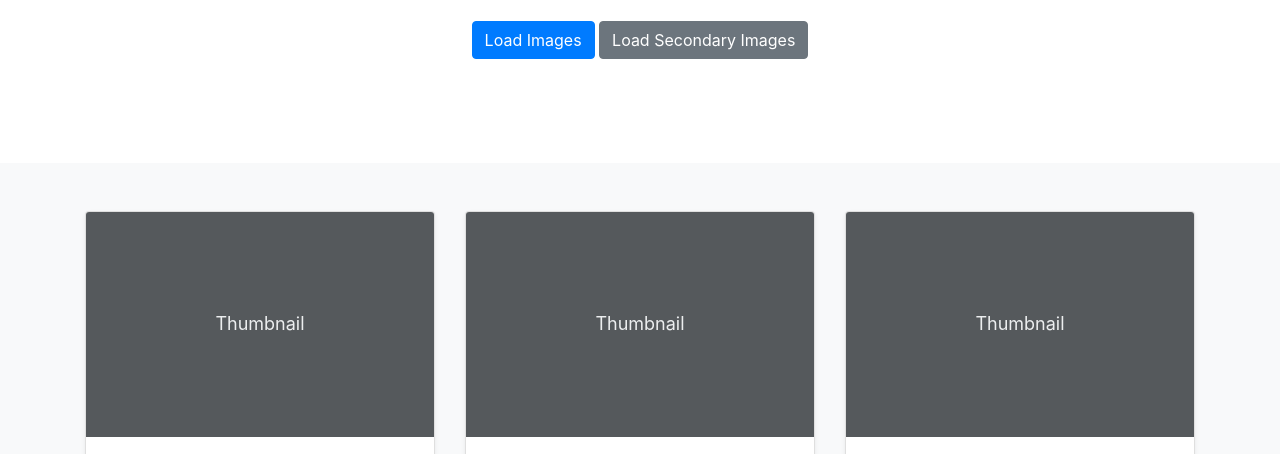
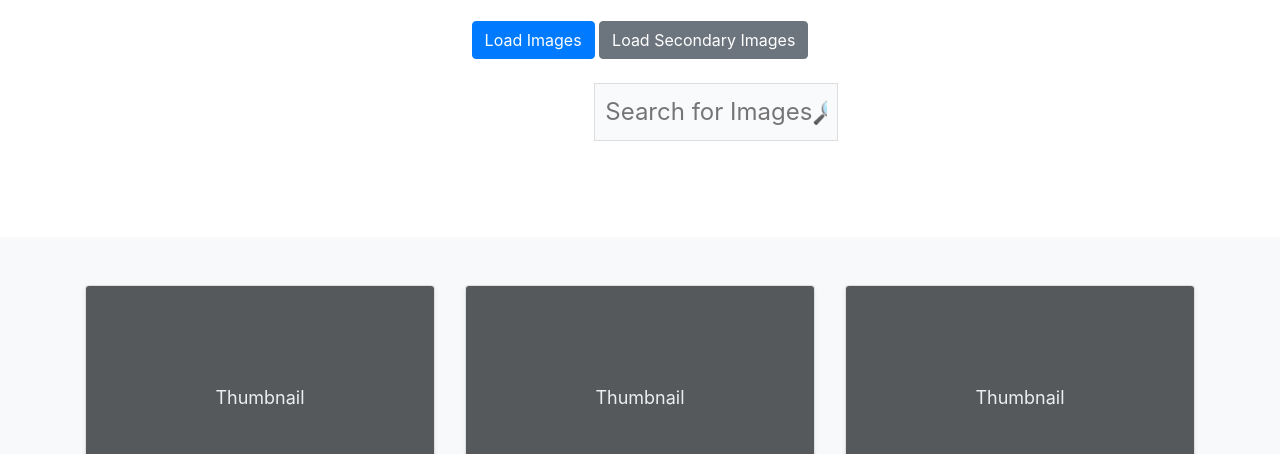
Before and after one commit to DrPleasure/U2D12, a plain HTML site: page woofer.html in a window 1280 px wide. Shown: the part 271-725 px from the top of the page. Drawn offline with nearby package versions, Linux system fonts and the light colour scheme.

Commit message:
Update woofer.html

```diff
--- a/woofer.html
+++ b/woofer.html
@@ -60,6 +60,15 @@
     />
 
     <style>
+      input {
+        padding: 10px;
+        border: 1px solid #ddd;
+        background: #f9fafc;
+        width: 40%;
+        font-size: 1.5rem;
+        margin-left: 25%;
+      }
+
       .jumbotron {
         padding-top: 3rem;
         padding-bottom: 3rem;
@@ -196,6 +205,13 @@
               >Load Secondary Images</a
             >
           </p>
+          <div class="d-flex justify-content-center">
+            <input
+              type="text"
+              class="input"
+              placeholder="Search for Images🔎"
+            />
+          </div>
         </div>
       </section>
 
@@ -646,7 +662,8 @@
     ></script>
     <script>
       let loadPrimaryCards = () => {
-        fetch("https://api.pexels.com/v1/search?query=dogs", {
+        alert("15 images loaded");
+        fetch("https://api.pexels.com/v1/search?query=depression", {
           headers: {
             Authorization:
               "563492ad6f917000010000015c7763f9de3246d494020eb7f005625d",
@@ -694,6 +711,7 @@
           });
       };
       let loadSecondaryCards = () => {
+        alert("15 images loaded");
         fetch("https://api.pexels.com/v1/search?query=defeat", {
           headers: {
             Authorization:
```
